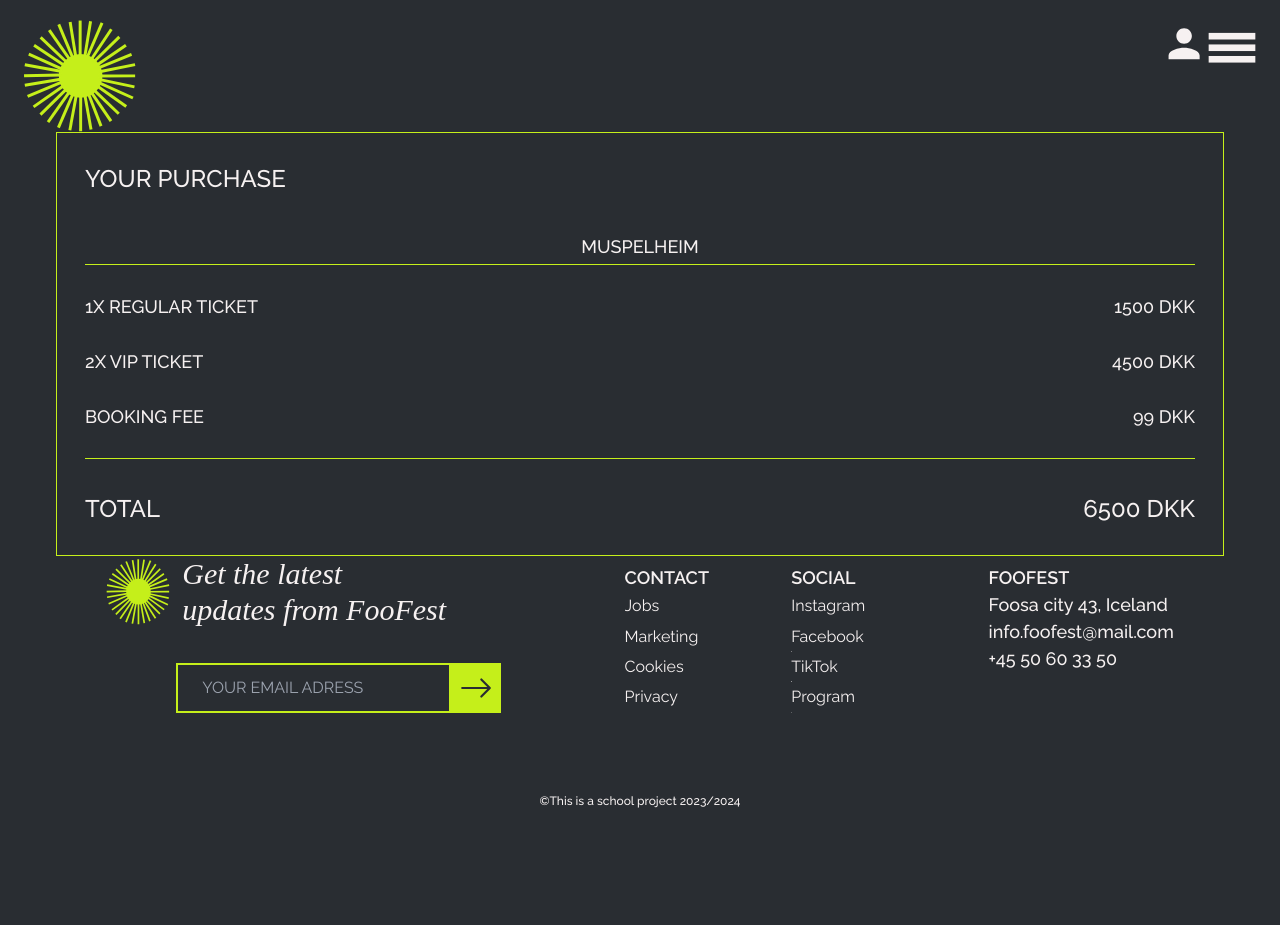
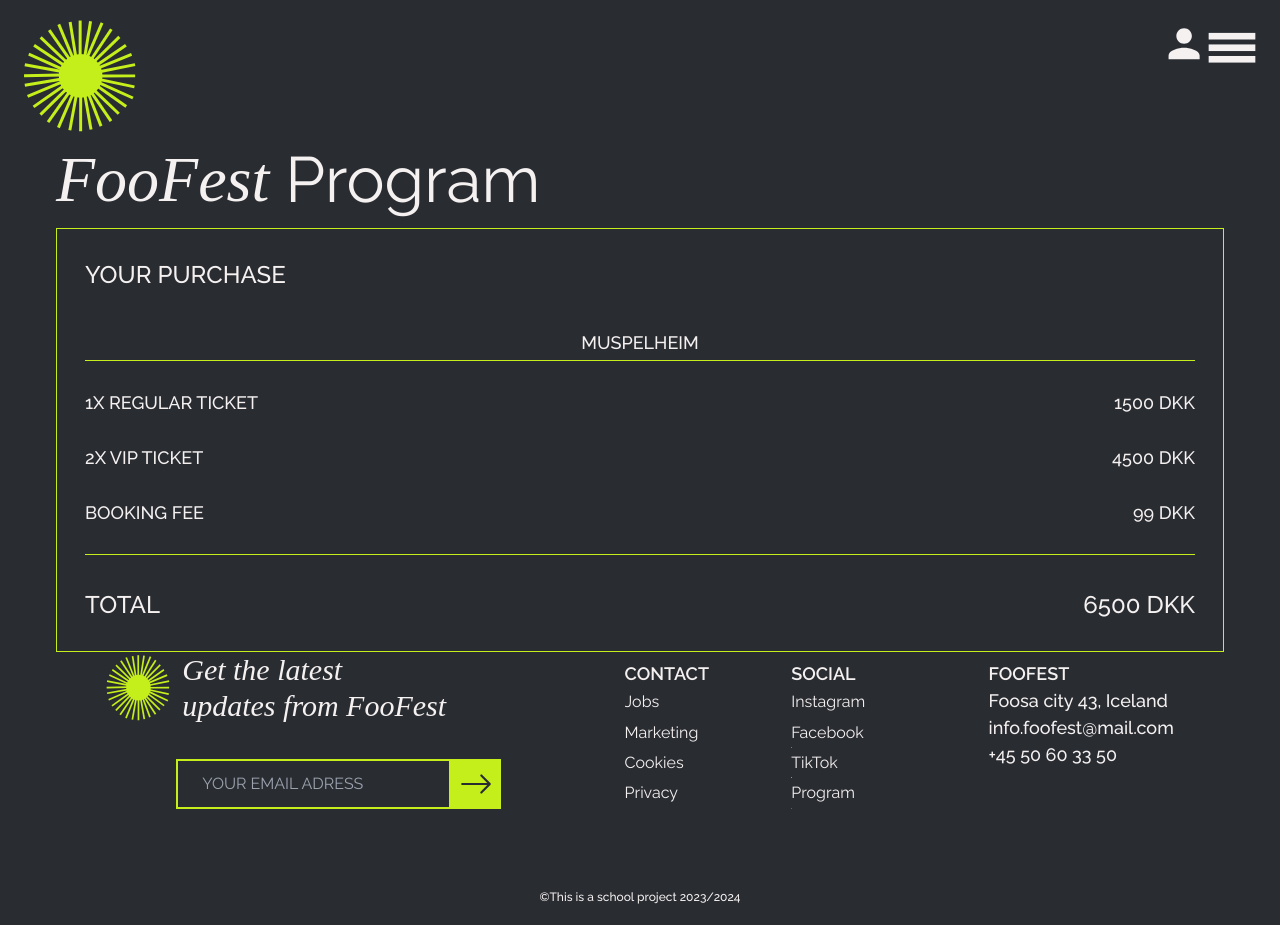
Before and after one commit to TheImpatientz/foofest_exam, a Next.js app: page / in a window 1280 px wide. Before the commit the page ends 829 px from the top, so only its background shows below. Built offline with nearby package versions, Linux system fonts and the light colour scheme.

Commit message:
headertwo 1 del

```diff
--- a/src/app/globals.css
+++ b/src/app/globals.css
@@ -25,7 +25,7 @@ h1 {
 h2 {
   font-size: 4rem;
   color: var(--secondary-color);
-  font-weight: 500;
+  font-weight: 400;
 }
 h3 {
   font-size: 3rem;
--- a/src/app/page.jsx
+++ b/src/app/page.jsx
@@ -1,6 +1,7 @@
 import Dob from "@/components/Dob";
 import Footer from "@/components/Footer";
 import Header from "@/components/Header";
+import HeaderTwo from "@/components/HeaderTwo";
 import Labelinput from "@/components/Labelinput";
 import YourPurchase from "@/components/YourPurchase";
 // import Link from "@/components/Link";
@@ -10,6 +11,7 @@ export default function Home() {
     <>
       <Header></Header>
       <main>
+        <HeaderTwo />
         <YourPurchase campingspot="MUSPELHEIM"></YourPurchase>
       </main>
       <Footer></Footer>
--- /dev/null
+++ b/src/components/HeaderTwo.jsx
@@ -0,0 +1,8 @@
+export default function HeaderTwo() {
+  return (
+    <h2 className="gap-4 flex relative right-0">
+      <span className="span font-light">FooFest</span>
+      Program
+    </h2>
+  );
+}
```
